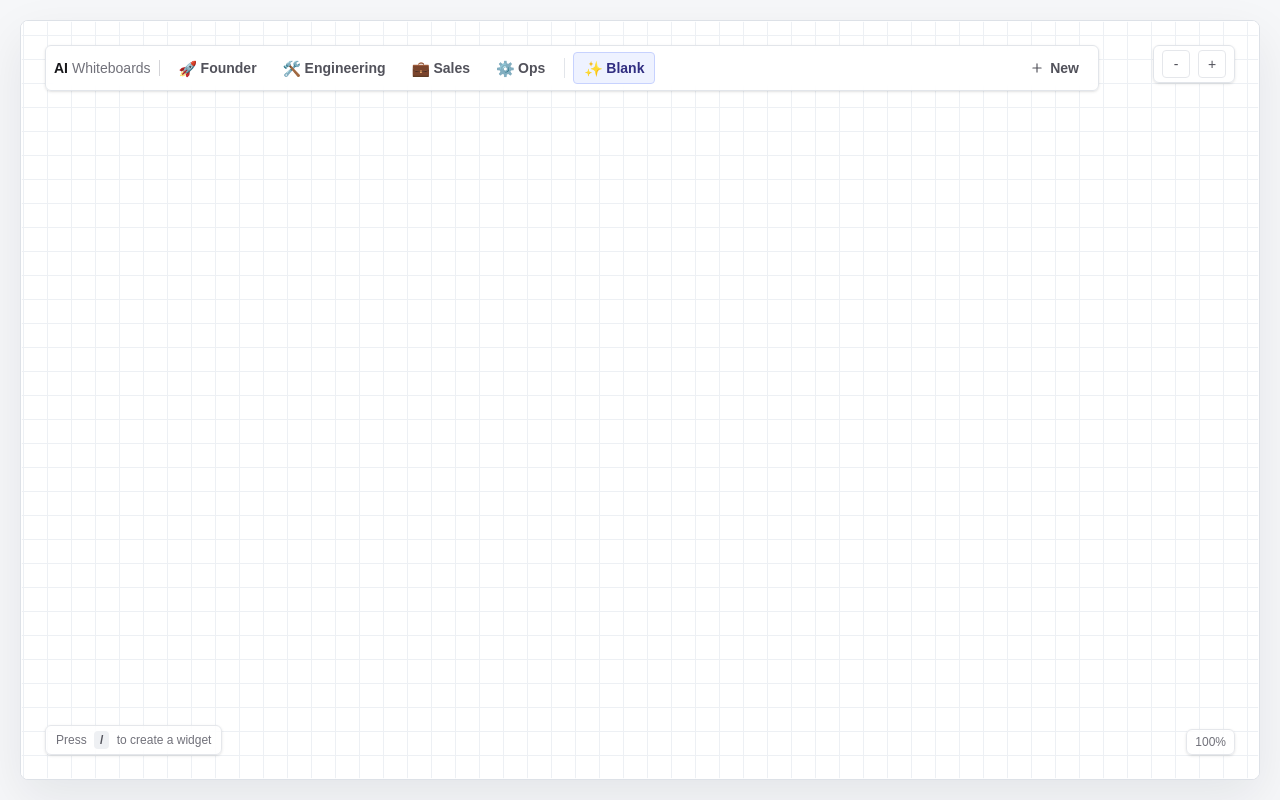
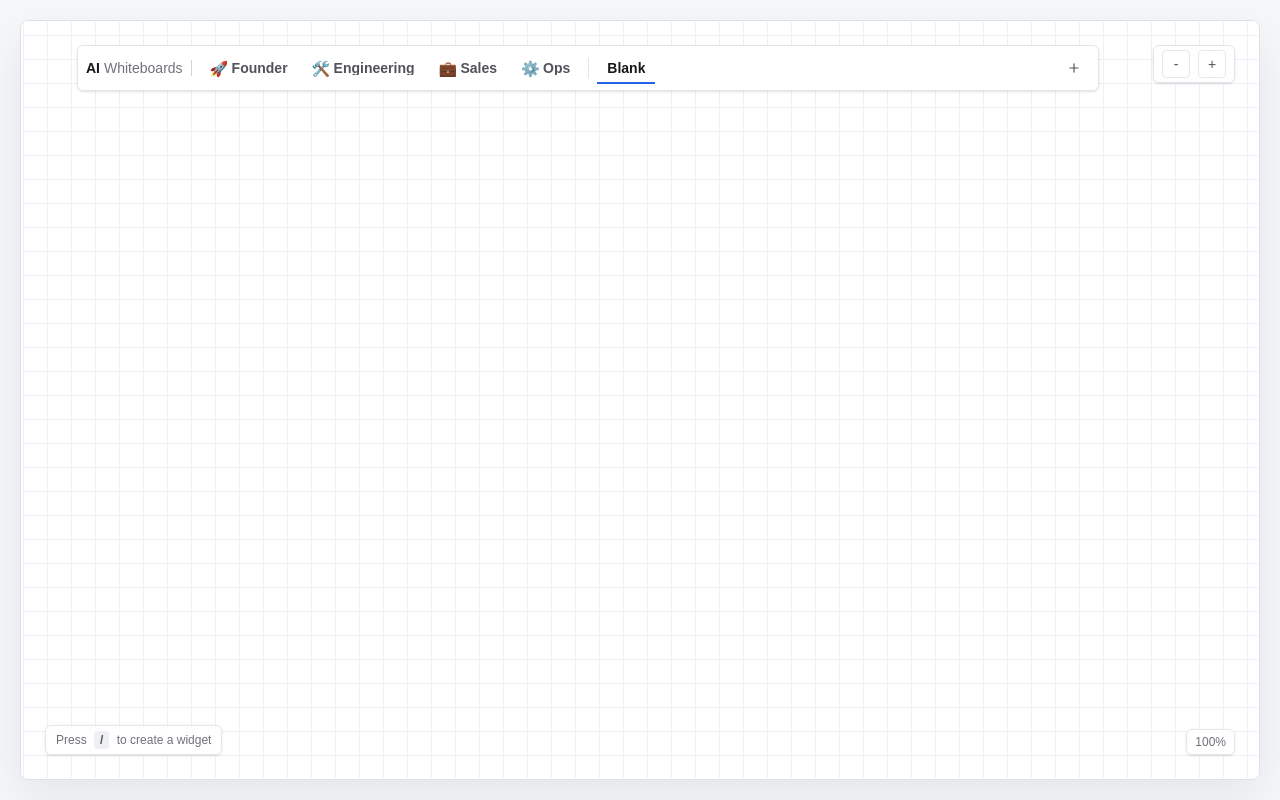
Before and after one commit to jaibhasin/AI-Native-Dashboard, a Next.js app: page / in a window 1280 px wide. Built offline with nearby package versions, Linux system fonts and the light colour scheme; what @openuidev/react-lang would draw is missing.

Commit message:
Refine whiteboard navbar interactions (#16)
* Fix whiteboard controls and toolbar stacking

* Refine whiteboard tab controls

* Align whiteboard tab labels

* Remove custom whiteboard emojis

* Refine custom whiteboard delete icon

* Add inline whiteboard create form

```diff
--- a/src/app/page.tsx
+++ b/src/app/page.tsx
@@ -215,7 +215,9 @@ function ensureBoardSet(boards: CanvasBoard[]) {
     });
   });
 
-  if (!boardById.has(BLANK_BOARD_ID)) {
+  const hasPersonalBoard = [...boardById.values()].some((board) => !board.templateId);
+
+  if (!hasPersonalBoard) {
     boardById.set(BLANK_BOARD_ID, createBlankBoard([], now));
   }
 
@@ -259,7 +261,9 @@ function storedActiveBoardId(boards: CanvasBoard[]) {
 
   const stored = window.localStorage.getItem(ACTIVE_BOARD_STORAGE_KEY);
 
-  return boards.some((board) => board.id === stored) ? stored ?? BLANK_BOARD_ID : BLANK_BOARD_ID;
+  return boards.some((board) => board.id === stored)
+    ? stored ?? boards[0]?.id ?? BLANK_BOARD_ID
+    : boards[0]?.id ?? BLANK_BOARD_ID;
 }
 
 function streamErrorMessage(error: unknown) {
@@ -601,6 +605,7 @@ function WidgetFrame({
 export default function Home() {
   const viewportRef = useRef<HTMLDivElement>(null);
   const commandInputRef = useRef<HTMLInputElement>(null);
+  const boardNameInputRef = useRef<HTMLInputElement>(null);
   const zoomRef = useRef(100);
   const cursorRef = useRef({
     inside: false,
@@ -623,6 +628,8 @@ export default function Home() {
   const [command, setCommand] = useState<CommandState | null>(null);
   const [boards, setBoards] = useState<CanvasBoard[]>(() => ensureBoardSet([createBlankBoard()]));
   const [activeBoardId, setActiveBoardId] = useState(BLANK_BOARD_ID);
+  const [isCreatingBoardName, setIsCreatingBoardName] = useState(false);
+  const [boardNameDraft, setBoardNameDraft] = useState("");
   const [hasHydratedBoards, setHasHydratedBoards] = useState(false);
 
   const scale = zoom / 100;
@@ -699,9 +706,36 @@ export default function Home() {
     [scale],
   );
 
+  const deleteBoard = useCallback(
+    (boardId: string) => {
+      const personalBoardsAfterDelete = boards.filter((board) => !board.templateId && board.id !== boardId);
+      const fallbackBoard = personalBoardsAfterDelete[0] ?? boards.find((board) => board.id !== boardId);
+
+      setBoards((current) => {
+        const boardToDelete = current.find((board) => board.id === boardId);
+        const personalBoardCount = current.filter((board) => !board.templateId).length;
+
+        if (!boardToDelete || boardToDelete.templateId || personalBoardCount <= 1) {
+          return current;
+        }
+
+        return current.filter((board) => board.id !== boardId);
+      });
+
+      if (activeBoardId === boardId) {
+        setActiveBoardId(fallbackBoard?.id ?? BLANK_BOARD_ID);
+        setCommand(null);
+        requestAnimationFrame(() => scrollToBoard(fallbackBoard));
+      }
+    },
+    [activeBoardId, boards, scrollToBoard],
+  );
+
   const selectBoard = useCallback(
     (boardId: string) => {
       setActiveBoardId(boardId);
+      setIsCreatingBoardName(false);
+      setBoardNameDraft("");
       setCommand(null);
 
       requestAnimationFrame(() => {
@@ -711,10 +745,21 @@ export default function Home() {
     [boards, scrollToBoard],
   );
 
+  const openBoardNameCreate = useCallback(() => {
+    setIsCreatingBoardName(true);
+    setBoardNameDraft("");
+    setCommand(null);
+  }, []);
+
+  const cancelBoardNameCreate = useCallback(() => {
+    setIsCreatingBoardName(false);
+    setBoardNameDraft("");
+  }, []);
+
   const createNamedBlankBoard = useCallback(() => {
-    const name = window.prompt("Name this blank whiteboard", "Untitled whiteboard")?.trim();
-
-    if (!name) {
+    const nextName = boardNameDraft.trim().slice(0, 48);
+
+    if (!nextName) {
       return;
     }
 
@@ -722,17 +767,19 @@ export default function Home() {
     const board: CanvasBoard = {
       createdAt: now,
       id: createBoardId(),
-      name: name.slice(0, 48),
+      name: nextName,
       updatedAt: now,
       widgets: [],
     };
 
     setBoards((current) => [...current, board]);
     setActiveBoardId(board.id);
+    setIsCreatingBoardName(false);
+    setBoardNameDraft("");
     setCommand(null);
 
     requestAnimationFrame(() => scrollToBoard(board));
-  }, [scrollToBoard]);
+  }, [boardNameDraft, scrollToBoard]);
 
   const addWidgetToBoard = useCallback(
     (boardId: string, widget: CanvasWidget) => {
@@ -892,6 +939,21 @@ export default function Home() {
       cancelAnimationFrame(frame);
     };
   }, [commandPosition]);
+
+  useEffect(() => {
+    if (!isCreatingBoardName) {
+      return;
+    }
+
+    const frame = requestAnimationFrame(() => {
+      boardNameInputRef.current?.focus();
+      boardNameInputRef.current?.select();
+    });
+
+    return () => {
+      cancelAnimationFrame(frame);
+    };
+  }, [isCreatingBoardName]);
 
   const setCanvasZoom = useCallback(
     (nextValue: number, anchor?: { x: number; y: number }) => {
@@ -1353,7 +1415,7 @@ export default function Home() {
 
         <div className="pointer-events-none absolute inset-0 shadow-[inset_0_0_0_1px_rgba(255,255,255,0.8)]" />
 
-        <div className="absolute left-4 right-36 top-4 flex items-center gap-2 rounded-md border border-[#e2e5ea] bg-white/85 px-2 py-1.5 text-sm font-medium shadow-sm backdrop-blur sm:left-6 sm:right-40 sm:top-6">
+        <div className="absolute left-8 right-36 top-4 z-50 flex items-center gap-2 rounded-md border border-[#e2e5ea] bg-white/85 px-2 py-1.5 text-sm font-medium shadow-sm backdrop-blur sm:left-14 sm:right-40 sm:top-6">
           <span className="flex shrink-0 items-baseline gap-1 text-sm">
             <span className="font-semibold text-[#18181b]">AI</span>
             <span className="font-medium text-[#71717a]">Whiteboards</span>
@@ -1367,20 +1429,23 @@ export default function Home() {
                 return (
                   <button
                     aria-pressed={isActive}
-                    className={`flex h-8 shrink-0 items-center gap-1.5 rounded px-2.5 text-sm font-semibold leading-none transition ${
+                    className={`relative flex h-8 shrink-0 items-center justify-center gap-1.5 px-2.5 text-sm font-semibold leading-none transition focus:outline-none focus-visible:outline-none ${
                       isActive
-                        ? "border border-[#c7d2fe] bg-[#eef2ff] text-[#312e81]"
-                        : "border border-transparent text-[#52525b] hover:border-[#e5e7eb] hover:bg-white"
+                        ? "text-[#18181b] after:absolute after:inset-x-0 after:-bottom-px after:h-[3px] after:bg-[#2563eb]"
+                        : "text-[#52525b] hover:text-[#18181b]"
                     }`}
                     key={board.id}
                     onClick={() => selectBoard(board.id)}
                     title={board.name}
                     type="button"
                   >
-                    <span aria-hidden="true" className="grid h-4 w-4 place-items-center text-[15px] leading-none">
+                    <span
+                      aria-hidden="true"
+                      className="grid h-4 w-4 shrink-0 place-items-center text-[15px] leading-none"
+                    >
                       {boardEmoji(board.id)}
                     </span>
-                    <span className="leading-none">{board.name}</span>
+                    <span className="min-w-0 truncate leading-none">{board.name}</span>
                   </button>
                 );
               })}
@@ -1389,41 +1454,96 @@ export default function Home() {
             <div className="flex shrink-0 items-center gap-1">
               {personalBoards.map((board) => {
                 const isActive = board.id === activeBoardId;
+                const canDelete = personalBoards.length > 1;
 
                 return (
-                  <button
-                    aria-pressed={isActive}
-                    className={`flex h-8 shrink-0 items-center gap-1.5 rounded px-2.5 text-sm font-semibold leading-none transition ${
+                  <div
+                    className={`group relative flex h-8 shrink-0 items-center text-sm font-semibold leading-none transition ${
                       isActive
-                        ? "border border-[#c7d2fe] bg-[#eef2ff] text-[#312e81]"
-                        : "border border-transparent text-[#52525b] hover:border-[#e5e7eb] hover:bg-white"
+                        ? "text-[#18181b] after:absolute after:inset-x-0 after:-bottom-px after:h-[3px] after:bg-[#2563eb]"
+                        : "text-[#52525b] hover:text-[#18181b]"
                     }`}
                     key={board.id}
-                    onClick={() => selectBoard(board.id)}
                     title={board.name}
-                    type="button"
                   >
-                    <span aria-hidden="true" className="grid h-4 w-4 place-items-center text-[15px] leading-none">
-                      {boardEmoji(board.id)}
-                    </span>
-                    <span className="leading-none">{board.name}</span>
-                  </button>
+                    <button
+                      aria-pressed={isActive}
+                      className="flex h-full max-w-40 items-center justify-center gap-1.5 px-2.5 text-inherit focus:outline-none focus-visible:outline-none"
+                      onClick={() => selectBoard(board.id)}
+                      type="button"
+                    >
+                      <span className="min-w-0 truncate leading-none">{board.name}</span>
+                    </button>
+                    {canDelete ? (
+                      <button
+                        aria-label={`Delete ${board.name} whiteboard`}
+                        className="absolute right-0 top-1/2 z-10 grid h-3.5 w-3.5 translate-x-1/2 -translate-y-1/2 place-items-center text-[#71717a] opacity-0 transition hover:text-[#18181b] group-hover:opacity-100 focus-visible:opacity-100"
+                        onClick={(event) => {
+                          event.stopPropagation();
+                          deleteBoard(board.id);
+                        }}
+                        type="button"
+                      >
+                        <X className="h-3 w-3" />
+                      </button>
+                    ) : null}
+                  </div>
                 );
               })}
             </div>
           </div>
-          <button
-            className="flex h-8 shrink-0 items-center gap-1.5 rounded border border-transparent px-2.5 text-sm font-semibold leading-none text-[#52525b] transition hover:border-[#e5e7eb] hover:bg-white"
-            onClick={createNamedBlankBoard}
-            title="Create blank whiteboard"
-            type="button"
-          >
-            <Plus className="h-3.5 w-3.5" />
-            <span className="leading-none">New</span>
-          </button>
+          {isCreatingBoardName ? (
+            <form
+              className="flex h-8 shrink-0 items-center gap-1.5"
+              onSubmit={(event) => {
+                event.preventDefault();
+                createNamedBlankBoard();
+              }}
+            >
+              <input
+                aria-label="New whiteboard name"
+                className="h-8 w-36 rounded border border-[#d4d4d8] bg-white px-2 text-sm font-medium text-[#18181b] outline-none transition placeholder:text-[#a1a1aa] focus:border-[#2563eb]"
+                maxLength={48}
+                onChange={(event) => setBoardNameDraft(event.target.value)}
+                onKeyDown={(event) => {
+                  if (event.key === "Escape") {
+                    event.preventDefault();
+                    cancelBoardNameCreate();
+                  }
+                }}
+                placeholder="Name"
+                ref={boardNameInputRef}
+                value={boardNameDraft}
+              />
+              <button
+                className="h-8 rounded border border-[#18181b] bg-[#18181b] px-2.5 text-sm font-semibold leading-none text-white transition hover:bg-[#27272a] disabled:cursor-not-allowed disabled:border-[#d4d4d8] disabled:bg-[#e4e4e7] disabled:text-[#a1a1aa]"
+                disabled={!boardNameDraft.trim()}
+                type="submit"
+              >
+                Create
+              </button>
+              <button
+                className="h-8 rounded border border-transparent px-2.5 text-sm font-semibold leading-none text-[#71717a] transition hover:bg-white hover:text-[#18181b]"
+                onClick={cancelBoardNameCreate}
+                type="button"
+              >
+                Cancel
+              </button>
+            </form>
+          ) : (
+            <button
+              aria-label="Create blank whiteboard"
+              className="grid h-8 w-8 shrink-0 place-items-center rounded border border-transparent text-[#52525b] transition hover:border-[#e5e7eb] hover:bg-white hover:text-[#18181b]"
+              onClick={openBoardNameCreate}
+              title="Create blank whiteboard"
+              type="button"
+            >
+              <Plus className="h-3.5 w-3.5" />
+            </button>
+          )}
         </div>
 
-        <div className="absolute right-4 top-4 flex items-center gap-2 rounded-md border border-[#e2e5ea] bg-white/85 px-2 py-1 text-sm font-medium shadow-sm backdrop-blur sm:right-6 sm:top-6">
+        <div className="absolute right-4 top-4 z-50 flex items-center gap-2 rounded-md border border-[#e2e5ea] bg-white/85 px-2 py-1 text-sm font-medium shadow-sm backdrop-blur sm:right-6 sm:top-6">
           <button
             aria-label="Zoom out"
             className="grid h-7 w-7 place-items-center rounded border border-[#e5e7eb] text-[#52525b] transition hover:bg-[#f6f7f9]"
```
